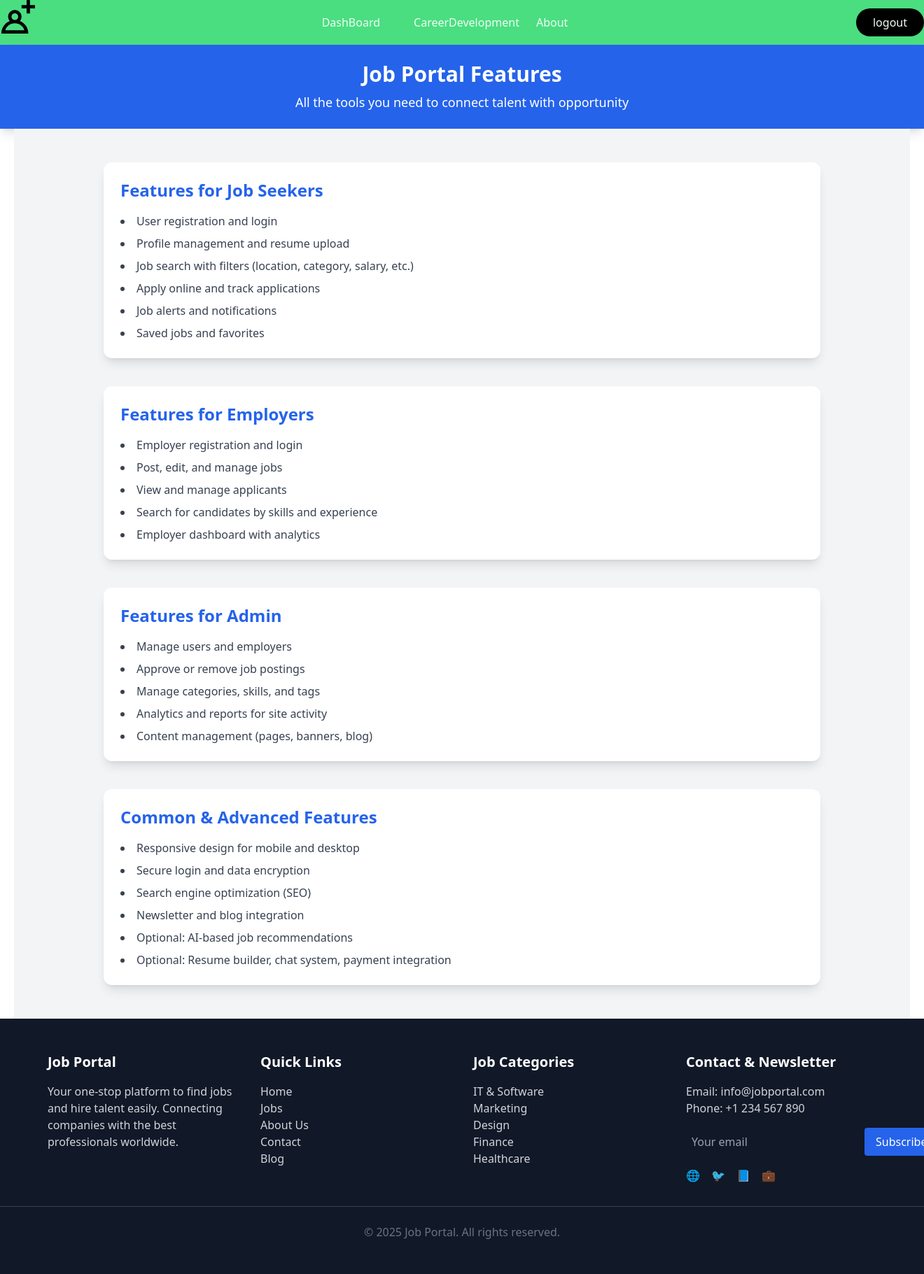
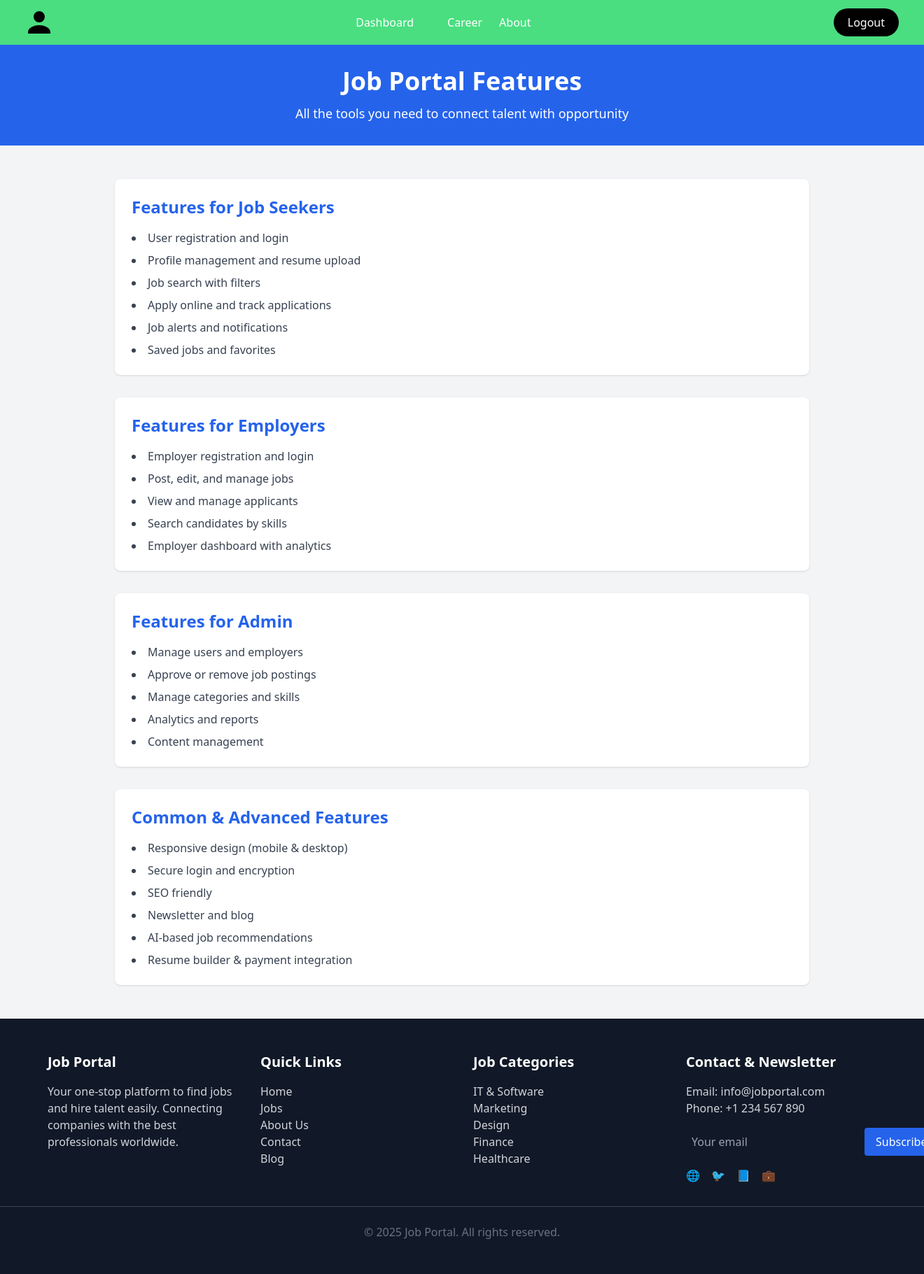
Before and after one commit to Ramamoorthi9000/JOB, a Django app: page /page/about/ in a window 1320 px wide. Shown: the whole page at 70% size. Run offline with Django 5.2, Linux system fonts and the light colour scheme; a user stored in the database is signed in; style sheets or scripts are compiled from the project's sources; some libraries are stand-ins or nearby versions.

Commit message:
html chang responsive

```diff
--- a/templates/about.html
+++ b/templates/about.html
@@ -3,64 +3,76 @@
 {% block content %}
 
 <!-- Header -->
-<header class="bg-blue-600 text-white py-6 shadow-lg">
-    <div class="container mx-auto text-center bg-blue-600">
-        <h1 class="text-3xl font-bold">Job Portal Features</h1>
-        <p class="mt-2 text-lg">All the tools you need to connect talent with opportunity</p>
+<header class="bg-blue-600 text-white py-8">
+    <div class="max-w-5xl mx-auto text-center px-4">
+        <h1 class="text-3xl md:text-4xl font-bold">
+            Job Portal Features
+        </h1>
+        <p class="mt-3 text-base md:text-lg">
+            All the tools you need to connect talent with opportunity
+        </p>
     </div>
 </header>
 
-<!-- Whole Section Background -->
-<section class="container mx-auto px-4 py-12 bg-gray-100">
-    <div class="max-w-5xl mx-auto space-y-10">
+<!-- Features Section -->
+<section class="bg-gray-100 py-12">
+    <div class="max-w-5xl mx-auto px-4 space-y-8">
 
-        <!-- Job Seeker Features -->
-        <div class="bg-white p-6 rounded-xl shadow-lg hover:shadow-2xl transition-all duration-300">
-            <h2 class="text-2xl font-semibold mb-4 text-blue-600 bg-white">Features for Job Seekers</h2>
-            <ul class="list-disc list-inside space-y-2 text-gray-700 bg-white">
-                <li class="bg-white">User registration and login</li>
-                <li class="bg-white">Profile management and resume upload</li>
-                <li class="bg-white">Job search with filters (location, category, salary, etc.)</li>
-                <li class="bg-white">Apply online and track applications</li>
-                <li class="bg-white">Job alerts and notifications</li>
-                <li class="bg-white">Saved jobs and favorites</li>
+        <!-- Card -->
+        <div class="bg-white p-6 rounded-lg shadow hover:shadow-xl transition">
+            <h2 class="text-xl md:text-2xl font-semibold text-blue-600 mb-4">
+                Features for Job Seekers
+            </h2>
+            <ul class="list-disc list-inside text-gray-700 space-y-2">
+                <li>User registration and login</li>
+                <li>Profile management and resume upload</li>
+                <li>Job search with filters</li>
+                <li>Apply online and track applications</li>
+                <li>Job alerts and notifications</li>
+                <li>Saved jobs and favorites</li>
             </ul>
         </div>
 
-        <!-- Employer Features -->
-        <div class="bg-white p-6 rounded-xl shadow-lg hover:shadow-2xl transition-all duration-300">
-            <h2 class="text-2xl font-semibold mb-4 text-blue-600 bg-white">Features for Employers</h2>
-            <ul class="list-disc list-inside space-y-2 text-gray-700 bg-white">
-                <li class="bg-white">Employer registration and login</li>
-                <li class="bg-white">Post, edit, and manage jobs</li>
-                <li class="bg-white">View and manage applicants</li>
-                <li class="bg-white">Search for candidates by skills and experience</li>
-                <li class="bg-white">Employer dashboard with analytics</li>
+        <!-- Card -->
+        <div class="bg-white p-6 rounded-lg shadow hover:shadow-xl transition">
+            <h2 class="text-xl md:text-2xl font-semibold text-blue-600 mb-4">
+                Features for Employers
+            </h2>
+            <ul class="list-disc list-inside text-gray-700 space-y-2">
+                <li>Employer registration and login</li>
+                <li>Post, edit, and manage jobs</li>
+                <li>View and manage applicants</li>
+                <li>Search candidates by skills</li>
+                <li>Employer dashboard with analytics</li>
             </ul>
         </div>
 
-        <!-- Admin Features -->
-        <div class="bg-white p-6 rounded-xl shadow-lg hover:shadow-2xl transition-all duration-300">
-            <h2 class="text-2xl font-semibold mb-4 text-blue-600 bg-white">Features for Admin</h2>
-            <ul class="list-disc list-inside space-y-2 text-gray-700 bg-white">
-                <li class="bg-white">Manage users and employers</li>
-                <li class="bg-white">Approve or remove job postings</li>
-                <li class="bg-white">Manage categories, skills, and tags</li>
-                <li class="bg-white">Analytics and reports for site activity</li>
-                <li class="bg-white">Content management (pages, banners, blog)</li>
+        <!-- Card -->
+        <div class="bg-white p-6 rounded-lg shadow hover:shadow-xl transition">
+            <h2 class="text-xl md:text-2xl font-semibold text-blue-600 mb-4">
+                Features for Admin
+            </h2>
+            <ul class="list-disc list-inside text-gray-700 space-y-2">
+                <li>Manage users and employers</li>
+                <li>Approve or remove job postings</li>
+                <li>Manage categories and skills</li>
+                <li>Analytics and reports</li>
+                <li>Content management</li>
             </ul>
         </div>
 
-        <!-- Common & Advanced Features -->
-        <div class="bg-white p-6 rounded-xl shadow-lg hover:shadow-2xl transition-all duration-300">
-            <h2 class="text-2xl font-semibold mb-4 text-blue-600 bg-white">Common & Advanced Features</h2>
-            <ul class="list-disc list-inside space-y-2 text-gray-700 bg-white">
-                <li class="bg-white">Responsive design for mobile and desktop</li>
-                <li class="bg-white">Secure login and data encryption</li>
-                <li class="bg-white">Search engine optimization (SEO)</li>
-                <li class="bg-white">Newsletter and blog integration</li>
-                <li class="bg-white">Optional: AI-based job recommendations</li>
-                <li class="bg-white">Optional: Resume builder, chat system, payment integration</li>
+        <!-- Card -->
+        <div class="bg-white p-6 rounded-lg shadow hover:shadow-xl transition">
+            <h2 class="text-xl md:text-2xl font-semibold text-blue-600 mb-4">
+                Common & Advanced Features
+            </h2>
+            <ul class="list-disc list-inside text-gray-700 space-y-2">
+                <li>Responsive design (mobile & desktop)</li>
+                <li>Secure login and encryption</li>
+                <li>SEO friendly</li>
+                <li>Newsletter and blog</li>
+                <li>AI-based job recommendations</li>
+                <li>Resume builder & payment integration</li>
             </ul>
         </div>
 
--- a/templates/basic/navbar.html
+++ b/templates/basic/navbar.html
@@ -1,44 +1,51 @@
 
+<div class="bg-green-400">
+  <nav class="max-w-7xl mx-auto px-4">
+    <div class="flex justify-between items-center h-16">
 
+      <!-- Logo -->
+      <a href="/page/profile/" class="flex items-center">
+        <svg class="h-10 w-10" viewBox="0 0 20 20" fill="black">
+          <path d="M10 2a4 4 0 100 8 4 4 0 000-8zm0 10c-4.4 0-8 2.2-8 5v1h16v-1c0-2.8-3.6-5-8-5z"/>
+        </svg>
+      </a>
 
-    <div class=" bg-green-400">
-        <nav class="flex justify-between items-center">
-            <div class="h-16 w-12 ">
-               <a href="/page/profile/">
+      <!-- Desktop Menu -->
+      <ul class="hidden md:flex space-x-6">
+        <li><a class="text-white font-medium hover:text-orange-600" href="/page/dashboard/">Dashboard</a></li>
+        <li><a class="text-white font-medium hover:text-orange-600" href="/page/careerdevelopment/">Career</a></li>
+        <li><a class="text-white font-medium hover:text-orange-600" href="/page/about/">About</a></li>
+      </ul>
 
+      <!-- Logout Button (Desktop) -->
+      <a href="{% url 'lf:logo' %}" class="hidden md:block bg-black text-white px-5 py-2 rounded-full hover:bg-red-400">
+        Logout
+      </a>
 
+      <!-- Mobile Menu Button -->
+      <button id="menuBtn" class="md:hidden text-white text-2xl">
+        ☰
+      </button>
+    </div>
 
+    <!-- Mobile Menu -->
+    <div id="mobileMenu" class="hidden md:hidden pb-4">
+      <a class="block py-2 text-white hover:text-orange-600" href="/page/dashboard/">Dashboard</a>
+      <a class="block py-2 text-white hover:text-orange-600" href="/page/careerdevelopment/">Career</a>
+      <a class="block py-2 text-white hover:text-orange-600" href="/page/about/">About</a>
+      <a class="block mt-2 bg-black text-white px-4 py-2 rounded-full text-center hover:bg-red-400" href="{% url 'lf:logo' %}">
+        Logout
+      </a>
+    </div>
+  </nav>
+</div>
 
+<!-- Mobile Menu Script -->
+<script>
+  const btn = document.getElementById('menuBtn');
+  const menu = document.getElementById('mobileMenu');
 
-
-    <svg class="h-12 w-13" viewBox="0 0 20 20" version="1.1" xmlns="http://www.w3.org/2000/svg" xmlns:xlink="http://www.w3.org/1999/xlink">
-
-    <title>profile_plus [#1357]</title>
-    <desc>Created with Sketch.</desc>
-    <defs>
-
-</defs>
-    <g id="Page-1" stroke="none" stroke-width="1" fill="none" fill-rule="evenodd">
-        <g id="Dribbble-Light-Preview" transform="translate(-340,-2079)" fill="#000000">
-            <g id="icons" transform="translate(56,160)">
-                <path d="M 304 1922 L 304 1924 L 301 1924 L 301 1927 L 299 1927 L 299 1924 L 296 1924 L 296 1922 L 299 1922 L 299 1919 L 301 1919 L 301 1922 L 304 1922 Z M 286.3 1937 C 287.1 1934.6 289.3 1932.9 292 1932.9 C 292 1932.9 292 1932.9 292 1932.9 C 292 1932.9 292 1932.9 292 1932.9 C 294.7 1932.9 296.9 1934.6 297.7 1937 L 286.3 1937 Z M 292 1926.9 C 293.1 1926.9 294 1927.8 294 1928.9 C 294 1930 293.1 1930.9 292 1930.9 C 292 1930.9 292 1930.9 292 1930.9 C 292 1930.9 292 1930.9 292 1930.9 C 290.9 1930.9 290 1930 290 1928.9 C 290 1927.8 290.9 1926.9 292 1926.9 L 292 1926.9 Z M 295 1931.5 C 295.6 1930.8 296 1929.9 296 1928.9 C 296 1926.7 294.2 1924.9 292 1924.9 C 289.8 1924.9 288 1926.7 288 1928.9 C 288 1929.9 288.4 1930.8 289 1931.5 C 286.1 1932.7 284 1935.5 284 1938.9 C 284 1938.9 284 1939 284 1939 L 300 1939 C 300.2 1936.6 298.6 1932.9 295 1931.5 L 295 1931.5 Z" id="profile_plus-[#1357]">
-
-</path>
-            </g>
-        </g>
-    </g>
-</svg> </a>
-
-
-
-            </div>
-            <ul class="flex space-x-6 ">
-                <li><a class="text-green-50 font-medium hover:text-orange-600" href="/page/dashboard/">DashBoard</a></li>
-                <li><a class="text-green-50 font-medium hover:text-orange-600" href="/page/careerdevelopment/">CareerDevelopment</a></li>
-                <li><a class="text-green-50 font-medium hover:text-orange-600" href="/page/about/">About</a></li>
-
-            </ul>
-            <button class="bg-black text-white hover:bg-red-400 px-6 py-2 rounded-full"><a class="text-green-50 font-medium hover:text-orange-600" href="{%url 'lf:logo' %}">logout</a>
-</button>
-        </nav>
-    </div>
+  btn.addEventListener('click', () => {
+    menu.classList.toggle('hidden');
+  });
+</script>
```
Also changed, not shown: login_files/templates/different_login.html (+57 -55 lines), db.sqlite3.
